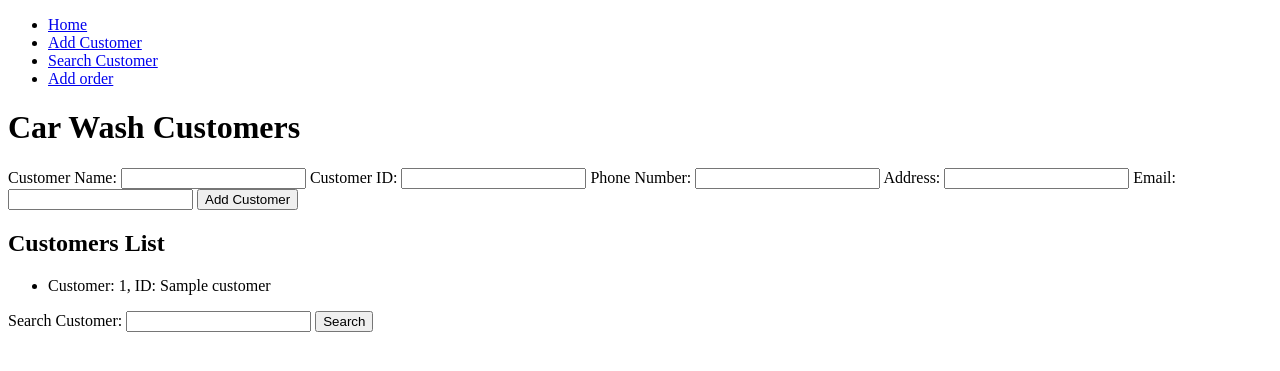
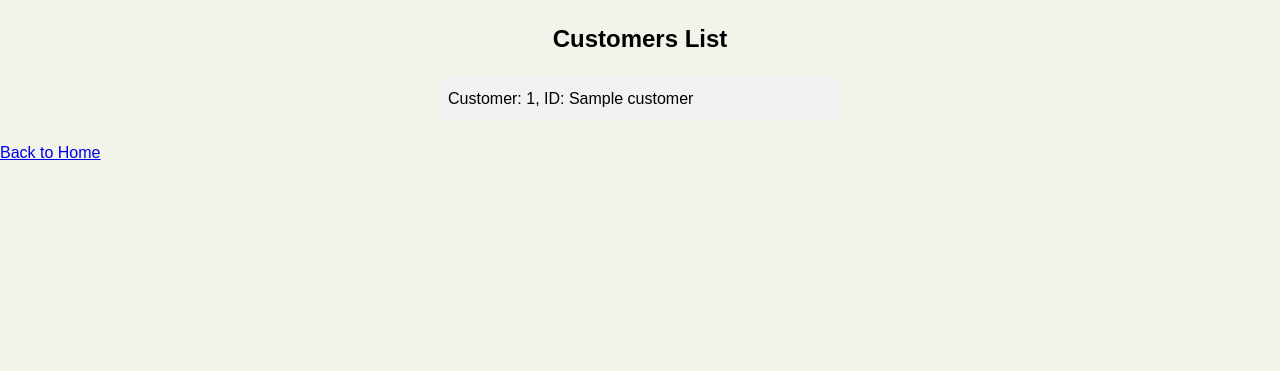
Before and after one commit to ShakedBenAbu/car_wash_project, a Flask app: template templates/index.html in a window 1280 px wide. Shown: the top 371 px of the page. Run offline with Flask 3, Linux system fonts and the light colour scheme; the template is opened without the code that fills it: most values are stand-ins (such as "Sample title", 1, 10 or a date in 2020).

Commit message:
html and css changes

```diff
--- a/app.py
+++ b/app.py
@@ -8,7 +8,7 @@ def get_db_connection():
     return sqlite3.connect(DATABASE)
 
 
-@app.route("/")
+@app.route("/show_customers")
 def index():
     try:
         with get_db_connection() as conn:
@@ -61,7 +61,7 @@ def search():
         return render_template("search.html", customer_found=None, customer_data=None)
 
 
-@app.route("/add_order", methods=["GET", "POST"])
+@app.route("/", methods=["GET", "POST"])
 def add_order():
     if request.method == "POST":
         try:
--- /dev/null
+++ b/static/style.css
@@ -0,0 +1,103 @@
+* {
+    margin: 0;
+    padding: 0;
+    box-sizing: border-box;
+  }
+
+  body {
+    font-family: Arial, sans-serif;
+    line-height: 1.6;
+    background-color: #f2f3e9;
+  }
+
+  nav {
+    background-color: #55a8c9;
+    padding: 10px 0;
+  }
+
+  nav ul {
+    list-style: none;
+    display: flex;
+    justify-content: center;
+  }
+
+  nav li {
+    margin: 0 10px;
+  }
+
+  nav a {
+    color: #061587;
+    text-decoration: none;
+    padding: 8px 16px;
+    border-radius: 4px;
+  }
+
+  nav a:hover {
+    background-color: #555;
+  }
+
+  h1 {
+    text-align: center;
+    margin: 20px 0;
+  }
+
+  form {
+    max-width: 400px;
+    margin: 20px auto;
+    padding: 20px;
+    background-color: #fff;
+    border-radius: 4px;
+    box-shadow: 0 0 5px rgba(0, 0, 0, 0.2);
+  }
+
+  form label {
+    display: block;
+    margin-bottom: 8px;
+  }
+
+  form input[type="text"],
+  form input[type="email"] {
+    width: 100%;
+    padding: 10px;
+    margin-bottom: 15px;
+    border: 1px solid #ccc;
+    border-radius: 4px;
+  }
+
+  form button {
+    display: block;
+    width: 100%;
+    padding: 10px;
+    background-color: #007bff;
+    color: #ffffff;
+    border: none;
+    border-radius: 4px;
+    cursor: pointer;
+  }
+
+  form button:hover {
+    background-color: #0056b3;
+  }
+
+  h2 {
+    text-align: center;
+    margin: 20px 0;
+  }
+
+  ul {
+    list-style: none;
+    padding: 0;
+    margin: 20px auto;
+    max-width: 400px;
+  }
+
+  li {
+    margin-bottom: 8px;
+    background-color: #f2f2f2;
+    padding: 8px;
+    border-radius: 4px;
+  }
+
+  form:last-child {
+    margin-top: 40px;
+  }
--- a/templates/add_customer.html
+++ b/templates/add_customer.html
@@ -2,6 +2,7 @@
 <html>
 <head>
     <title>Add Customer</title>
+    <link rel="stylesheet" href="static/style.css">
 </head>
 <body>
     <h1>Add Customer</h1>
--- a/templates/index.html
+++ b/templates/index.html
@@ -2,42 +2,15 @@
 <html>
 <head>
     <title>Car Wash Customers</title>
+    <link rel="stylesheet" href="static/style.css">
 </head>
 <body>
-    <nav>
-        <ul>
-            <li><a href="/">Home</a></li>
-            <li><a href="/add_customer">Add Customer</a></li>
-            <li><a href="/search">Search Customer</a></li>
-            <li><a href="/add_order">Add order</a></li>
-        </ul>
-    </nav>
-    <h1>Car Wash Customers</h1>
-    <form action="/add_customer" method="post">
-        <label for="customer_name">Customer Name:</label>
-        <input type="text" name="customer_name" required>
-        <label for="customer_id">Customer ID:</label>
-        <input type="text" name="customer_id" required>
-        <label for="phone_number">Phone Number:</label>
-        <input type="text" name="phone_number" required>
-        <label for="address">Address:</label>
-        <input type="text" name="address" required>
-        <label for="email">Email:</label>
-        <input type="email" name="email" required>
-        <button type="submit">Add Customer</button>
-    </form>
-
     <h2>Customers List</h2>
     <ul>
         {% for customer in customers %}
         <li>Customer: {{ customer[0] }}, ID: {{ customer[1] }}</li>
         {% endfor %}
     </ul>
-
-    <form action="/search" method="post">
-        <label for="customer_name">Search Customer:</label>
-        <input type="text" name="customer_name" required>
-        <button type="submit">Search</button>
-    </form>
+    <a href="/">Back to Home</a>
 </body>
 </html>
--- a/templates/search.html
+++ b/templates/search.html
@@ -2,6 +2,7 @@
 <html>
 <head>
     <title>Search Customer</title>
+    <link rel="stylesheet" href="static/style.css">
 </head>
 <body>
     <h1>Search Customer</h1>
```
Also changed, not shown: templates/add_order.html (+9 -2 lines).
